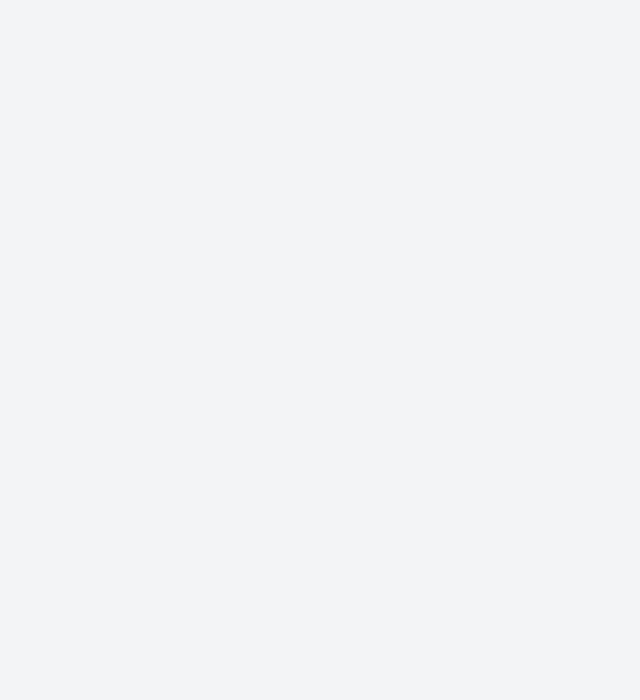
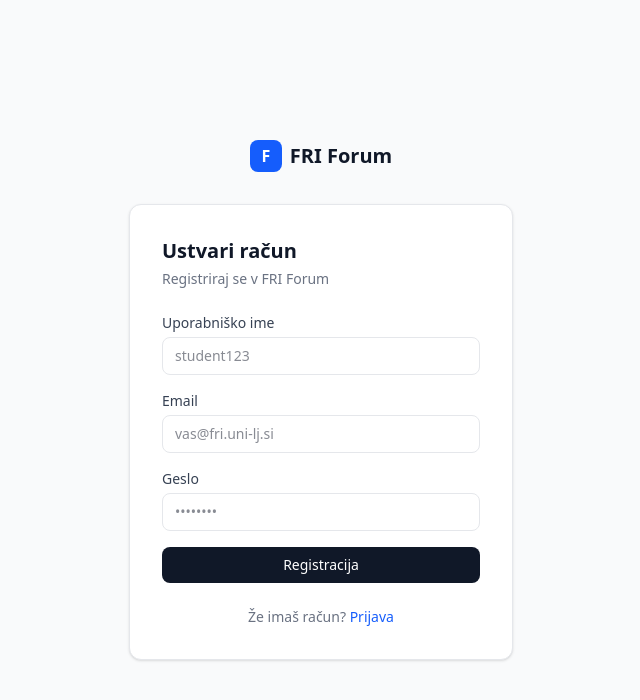
Before and after one commit to iamsakan/fri_forum, a React app in the folder frontend/: page /registracija in a window 1280 px wide. Before the commit this address had no page. Shown: the top 700 px of the page, without its empty margins (319-959 px from the left). Built offline with nearby package versions, Linux system fonts and the light colour scheme; the HTML template or start-up script is replaced by a standard one.

Commit message:
Dodajanje UI v komentarje

```diff
--- a/frontend/src/App.jsx
+++ b/frontend/src/App.jsx
@@ -2,6 +2,7 @@ import { BrowserRouter, Routes, Route } from "react-router-dom";
 import Home from "./pages/Home";
 import Login from "./pages/Login";
 import PostPage from "./pages/PostPage";
+import Register from "./pages/Register";
 
 function App() {
     return (
@@ -10,6 +11,7 @@ function App() {
                 <Route path="/" element={<Home />} />
                 <Route path="/login" element={<Login />} />
                 <Route path="/objava/:id" element={<PostPage />} />
+                <Route path="/registracija" element={<Register />} />
             </Routes>
         </BrowserRouter>
     );
--- /dev/null
+++ b/frontend/src/pages/Register.jsx
@@ -0,0 +1,154 @@
+import { useState } from "react";
+
+export default function Register() {
+  const [email, setEmail] = useState("");
+  const [geslo, setGeslo] = useState("");
+  const [uporabniskoIme, setUporabniskoIme] = useState("");
+  const [error, setError] = useState("");
+  const [loading, setLoading] = useState(false);
+
+  const handleRegister = async () => {
+    setError("");
+    setLoading(true);
+
+    try {
+      const res = await fetch("http://localhost:8000/auth/registracija", {
+        method: "POST",
+        headers: { "Content-Type": "application/json" },
+        body: JSON.stringify({
+          email,
+          geslo,
+          uporabnisko_ime: uporabniskoIme,
+        }),
+      });
+
+      const data = await res.json().catch(() => null);
+
+      if (!email || !geslo || !uporabniskoIme) {
+        setError("Vsa polja so obvezna");
+        return;
+      }
+
+      if (!res.ok) {
+        const msg = Array.isArray(data?.detail)
+          ? data.detail.map((e) => e.msg).join(", ")
+          : data?.detail || "Registracija ni uspela";
+
+        setError(msg);
+        return;
+      }
+
+      // če backend vrača token (če ne, to odstrani)
+      const token = data?.access_token;
+
+      if (token) {
+        localStorage.setItem("token", token);
+        localStorage.setItem("user_id", data.user_id);
+      }
+
+      window.location.href = "/login";
+    } catch (err) {
+      setError("Napaka pri povezavi s strežnikom");
+    } finally {
+      setLoading(false);
+    }
+  };
+
+  const handleKeyDown = (e) => {
+    if (e.key === "Enter") handleRegister();
+  };
+
+  return (
+    <div className="min-h-screen bg-gray-50 flex items-center justify-center px-4">
+      <div className="w-full max-w-sm">
+        {/* Logo */}
+        <div className="flex justify-center mb-8">
+          <div className="flex items-center gap-2">
+            <div className="w-8 h-8 bg-blue-600 rounded-lg flex items-center justify-center">
+              <span className="text-white font-bold">F</span>
+            </div>
+            <span className="text-xl font-bold text-gray-900">FRI Forum</span>
+          </div>
+        </div>
+
+        {/* Card */}
+        <div className="bg-white rounded-xl border border-gray-200 p-8 shadow-sm">
+          <h1 className="text-xl font-bold text-gray-900 mb-1">
+            Ustvari račun
+          </h1>
+          <p className="text-sm text-gray-500 mb-6">
+            Registriraj se v FRI Forum
+          </p>
+
+          <div className="flex flex-col gap-4">
+            <div>
+              <label className="block text-sm font-medium text-gray-700 mb-1">
+                Uporabniško ime
+              </label>
+              <input
+                type="text"
+                placeholder="student123"
+                value={uporabniskoIme}
+                onChange={(e) => setUporabniskoIme(e.target.value)}
+                onKeyDown={handleKeyDown}
+                className="w-full px-3 py-2 border border-gray-200 rounded-lg text-sm focus:outline-none focus:border-blue-500 focus:ring-1 focus:ring-blue-500"
+              />
+            </div>
+
+            <div>
+              <label className="block text-sm font-medium text-gray-700 mb-1">
+                Email
+              </label>
+              <input
+                type="email"
+                placeholder="vas@fri.uni-lj.si"
+                value={email}
+                onChange={(e) => setEmail(e.target.value)}
+                onKeyDown={handleKeyDown}
+                className="w-full px-3 py-2 border border-gray-200 rounded-lg text-sm focus:outline-none focus:border-blue-500 focus:ring-1 focus:ring-blue-500"
+              />
+            </div>
+
+            <div>
+              <label className="block text-sm font-medium text-gray-700 mb-1">
+                Geslo
+              </label>
+              <input
+                type="password"
+                placeholder="••••••••"
+                value={geslo}
+                onChange={(e) => setGeslo(e.target.value)}
+                onKeyDown={handleKeyDown}
+                className="w-full px-3 py-2 border border-gray-200 rounded-lg text-sm focus:outline-none focus:border-blue-500 focus:ring-1 focus:ring-blue-500"
+              />
+            </div>
+
+            {error && (
+              <div className="bg-red-50 border border-red-200 text-red-600 text-sm px-3 py-2 rounded-lg">
+                {error}
+              </div>
+            )}
+
+            <button
+              onClick={handleRegister}
+              disabled={loading}
+              className="w-full bg-gray-900 text-white py-2 rounded-lg text-sm font-medium hover:bg-gray-700 transition disabled:opacity-50"
+            >
+              {loading ? "Registriram..." : "Registracija"}
+            </button>
+          </div>
+
+          <p className="text-center text-sm text-gray-500 mt-6">
+            Že imaš račun?{" "}
+            <a
+              href="/login"
+              className="text-blue-600 hover:underline font-medium"
+            >
+              Prijava
+            </a>
+          </p>
+        </div>
+      </div>
+    </div>
+  );
+}
```
Also changed, not shown: frontend/src/components/ProfileModal.jsx (+63 -23 lines), frontend/src/pages/PostPage.jsx (+219 -41 lines).
